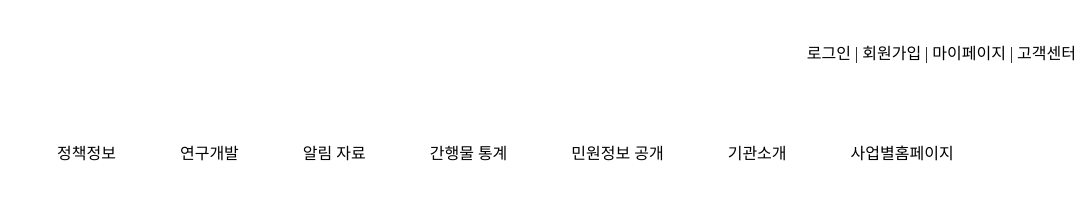
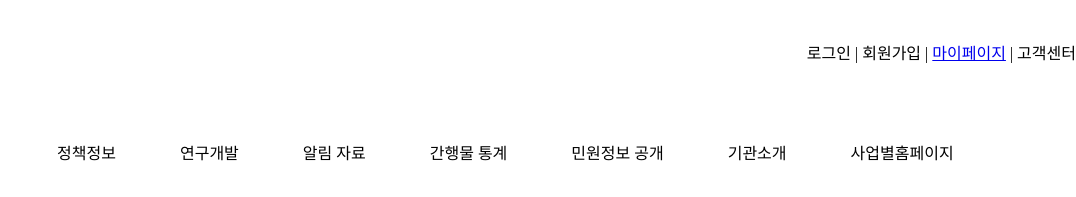
Before and after one commit to dls0106/dls0106.github.io, a plain HTML site: page index.html in a window 1280 px wide. Shown: the top 197 px of the page, 204-1280 px from the left. Drawn offline with Linux system fonts and the light colour scheme.

Commit message:
Update index.html

```diff
--- a/index.html
+++ b/index.html
@@ -127,7 +127,7 @@
 	<img src="./t/name.PNG">
 	</div>
 	<div id="top">
-		로그인 | 회원가입 | 마이페이지 | 고객센터
+		로그인 | 회원가입 | <a href="mypage.html">마이페이지</a> | 고객센터
 	</div>
 </header>
 <div class="clear"></div>
```
